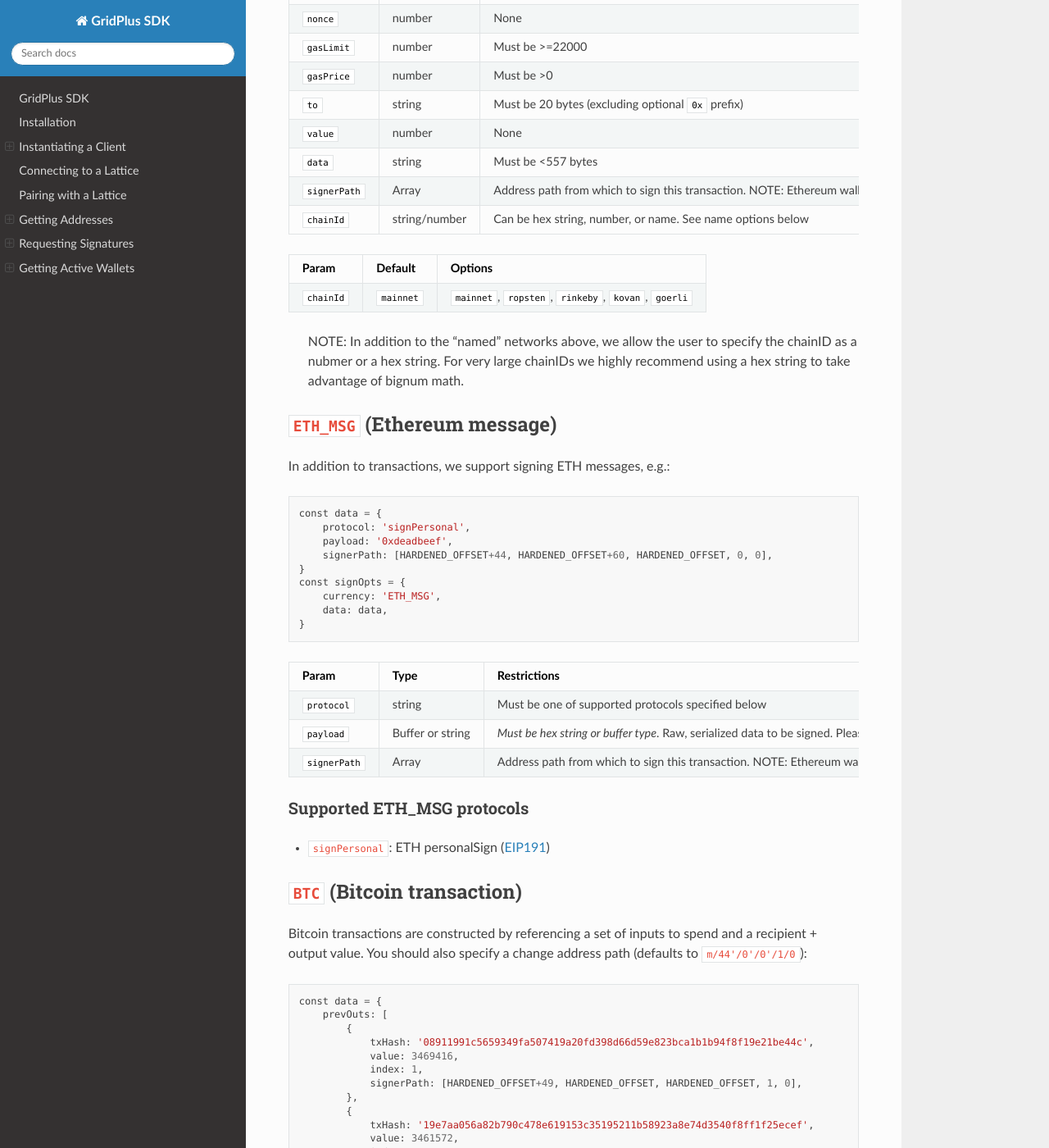
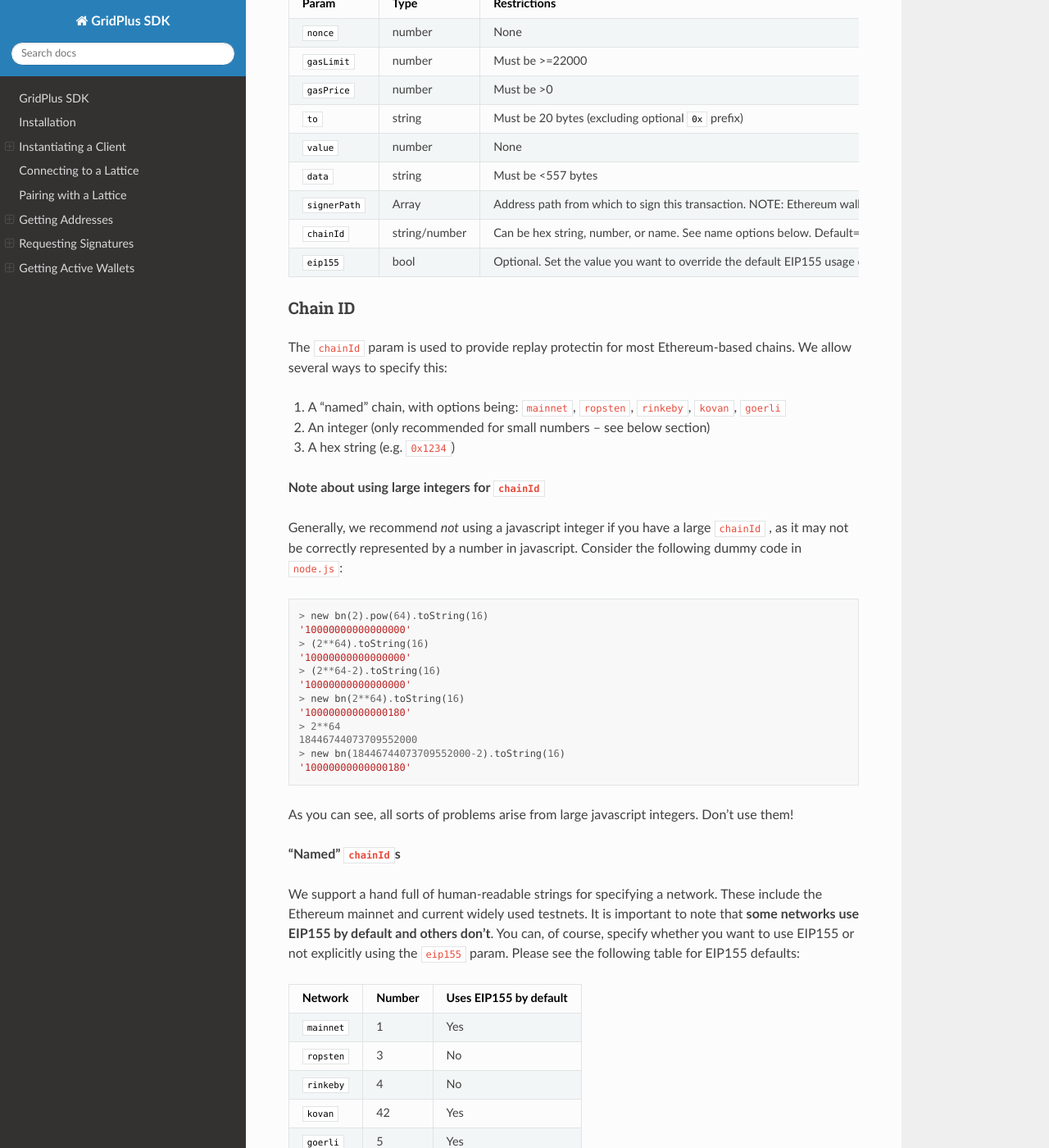
Before and after one commit to GridPlus/gridplus-sdk, a Sphinx documentation site: the page built from docs/index.md, in a window 1280 px wide and 1400 px high, scrolled down 4782 px. Shown: the whole window at 82% size. Built offline with Sphinx 7.4.7 and the Read the Docs theme 2.0.0, drawn with Linux system fonts in a browser that asks for light colours; some of the changed text lies outside the part shown.

Commit message:
Adds override option for user to specify EIP155 or not By default, most chains will use EIP155, but this commit allows the user to specify whether EIP155 should be used in the transaction or not. Also cleans up a few variable names.

````diff
--- a/docs/index.md
+++ b/docs/index.md
@@ -180,13 +181,51 @@ const signOpts = {
 | `value`    | number    | None               |
 | `data`     | string    | Must be <557 bytes |
 | `signerPath`| Array | Address path from which to sign this transaction. NOTE: Ethereum wallets typically use the path specified in the example above for all transactions. |
-| `chainId`  | string/number    | Can be hex string, number, or name. See name options below |
+| `chainId`  | string/number    | Can be hex string, number, or name. See name options below. Default=`mainnet` |
+| `eip155` | bool    | Optional. Set the value you want to override the default EIP155 usage of the given chain (see below) |
 
-| Param    | Default  | Options                           |
-|:---------|:---------|:----------------------------------|
-| `chainId`| `mainnet` | `mainnet`, `ropsten`, `rinkeby`, `kovan`, `goerli` |
+#### Chain ID
 
-> NOTE: In addition to the "named" networks above, we allow the user to specify the chainID as a nubmer or a hex string. For very large chainIDs we highly recommend using a hex string to take advantage of bignum math.
+The `chainId` param is used to provide replay protectin for most Ethereum-based chains. We allow several ways to specify this:
+
+1. A "named" chain, with options being: `mainnet`, `ropsten`, `rinkeby`, `kovan`, `goerli`
+2. An integer (only recommended for small numbers -- see below section)
+3. A hex string (e.g. `0x1234`)
+
+**Note about using large integers for `chainId`**
+
+Generally, we recommend *not* using a javascript integer if you have a large `chainId` , as it may not be correctly represented by a number in javascript. Consider the following dummy code in `node.js`:
+
+```
+> new bn(2).pow(64).toString(16)
+'10000000000000000'
+> (2**64).toString(16)
+'10000000000000000'
+> (2**64-2).toString(16)
+'10000000000000000'
+> new bn(2**64).toString(16)
+'10000000000000180'
+> 2**64
+18446744073709552000
+> new bn(18446744073709552000-2).toString(16)
+'10000000000000180'
+```
+
+As you can see, all sorts of problems arise from large javascript integers. Don't use them!
+
+**"Named" `chainId`s**
+
+We support a hand full of human-readable strings for specifying a network. These include the Ethereum mainnet and current widely used testnets. It is important to note that **some networks use EIP155 by default and others don't**. You can, of course, specify whether you want to use EIP155 or not explicitly using the `eip155` param. Please see the following table for EIP155 defaults:
+
+| Network   | Number   |Uses EIP155 by default  |
+|:----------|:---------|:------------|
+| `mainnet` | 1        | Yes         |
+| `ropsten` | 3        | No          |
+| `rinkeby` | 4        | No          |
+| `kovan`   | 42       | Yes         |
+| `goerli`  | 5        | Yes         |
+| Others    | n/a      | Yes         |
+
 
 ## `ETH_MSG` (Ethereum message)
 
````
Also changed, not shown: other parts of docs/index.md (+1 -0 lines), 2 other files.
